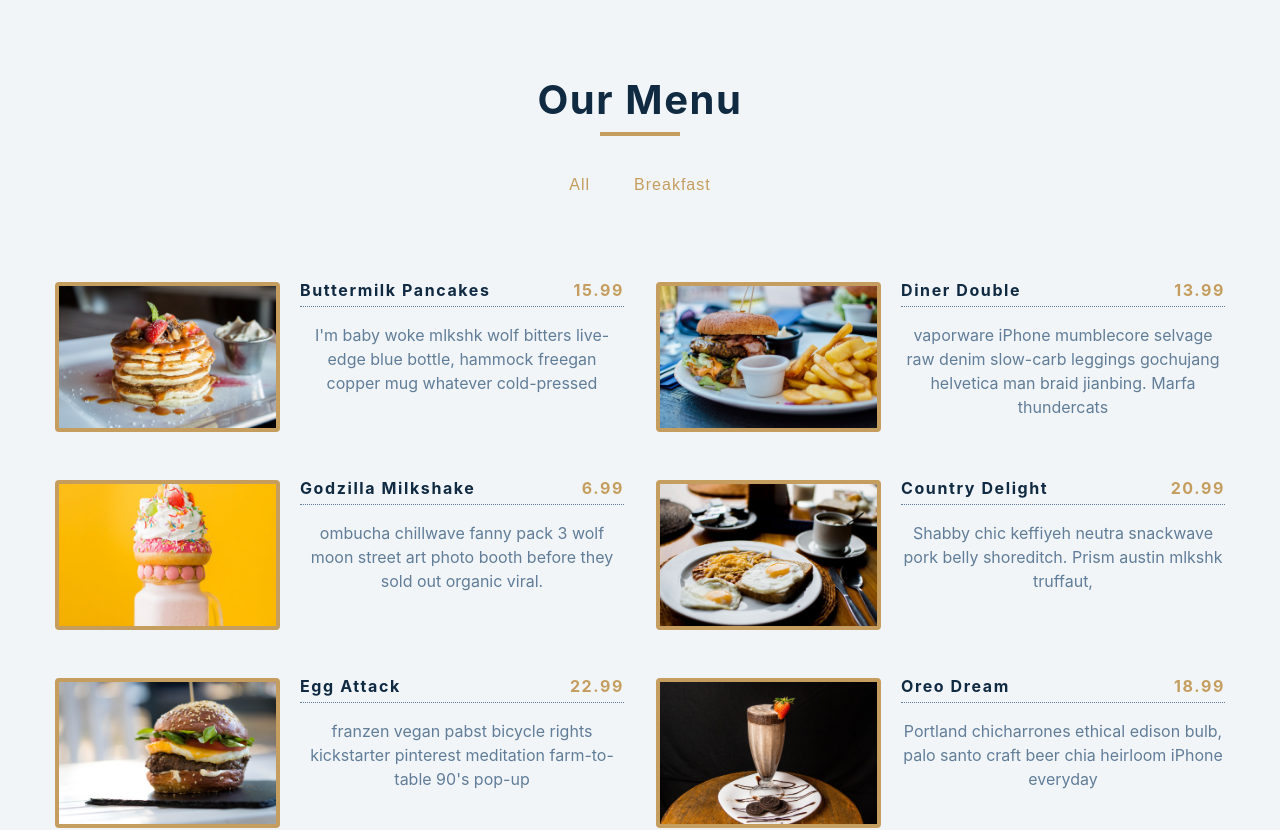
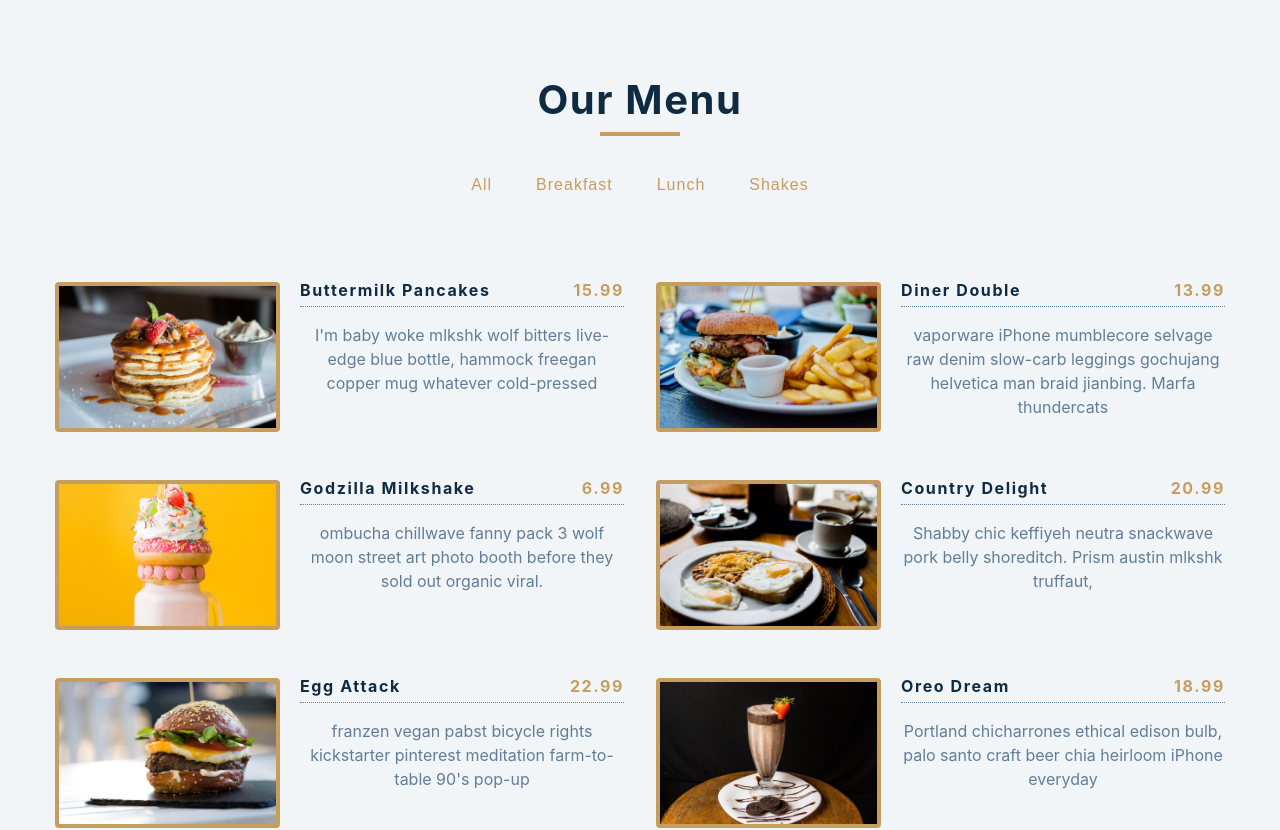
Before and after one commit to cisu/react_basic_projects, a React (Create React App) app: page / in a window 1280 px wide. Shown: the top 830 px of the page. Built offline with nearby package versions, Linux system fonts and the light colour scheme.

Commit message:
categories buttons (dynamic approach)

```diff
--- a/src/App.js
+++ b/src/App.js
@@ -3,9 +3,12 @@ import Menu from './Menu';
 import Categories from './Categories';
 import items from './data';
 
+const allCategories = ['all', ...new Set(items.map((item) => item.category))];
+console.log(allCategories)
+
 function App() {
   const [menuItems, setMenuItems] = useState(items);
-  const [categories, setCategories] = useState([]);
+  const [categories, setCategories] = useState(allCategories);
 
   const filterItems = category => {
 
@@ -24,7 +27,7 @@ function App() {
         <div className='title'>
           <h2>our menu</h2>
           <div className='underline'></div>
-          <Categories filterItems={filterItems}/>
+          <Categories categories={categories} filterItems={filterItems}/>
           <Menu items={menuItems} />
         </div>
       </section>
--- a/src/Categories.js
+++ b/src/Categories.js
@@ -1,23 +1,38 @@
 import React from 'react';
 
-const Categories = ({filterItems}) => {
+const Categories = ({categories, filterItems}) => {
   return <div className='btn-container'>
 
-  {/* all  */}
-   <button
+
+  {categories.map((category, index) => {
+    return (
+    <button
+    type='button'
+    className='filter-btn'
+    key={index}
+    onClick={() =>filterItems(category)}
+    >
+      {category}
+    </button>
+    )
+  })}
+
+
+
+    {/* <button
     className='filter-btn'
     onClick={() => filterItems('all')}
     >
       all
    </button>
 
-    {/* breakfast */}
+
     <button
     className='filter-btn'
     onClick={() => filterItems('breakfast')}
     >
       breakfast
-   </button>
+   </button>  */}
 
     </div>;
 };
```
